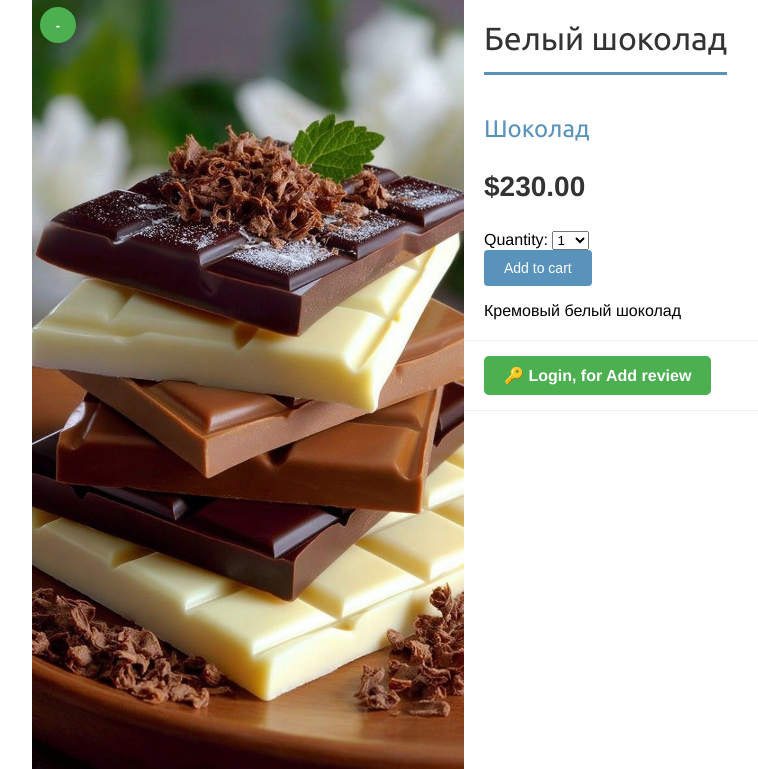
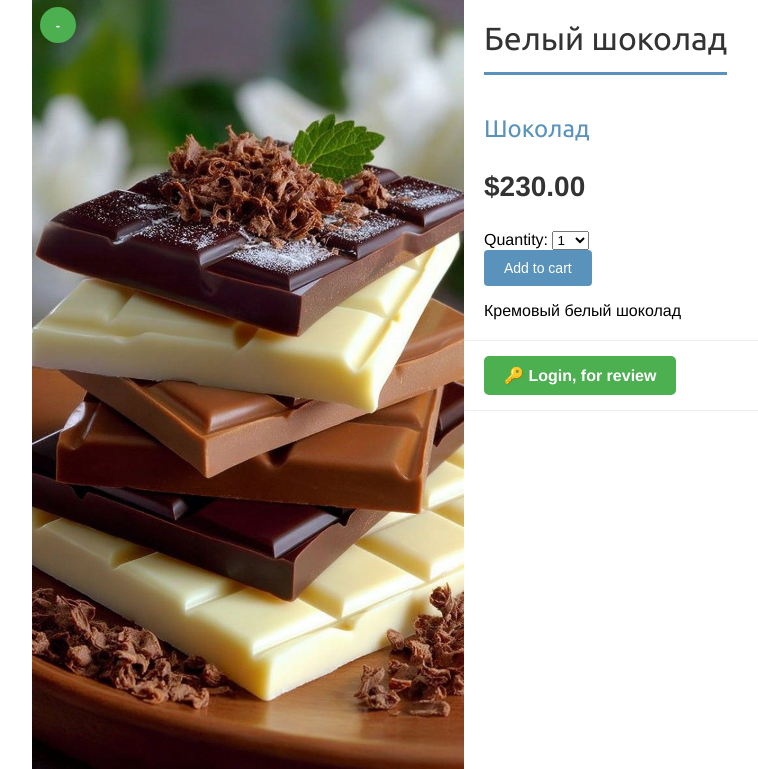
Before and after one commit to sultonovmuhibulloh612/django-shop, a Django app: page /9/white-chocolate/ in a window 1280 px wide. Shown: the part 109-878 px from the top of the page, without its empty margins (68-826 px from the left). Run offline with Django 5.2, Linux system fonts and the light colour scheme; data comes from the database, SQL or seed files in the repository; data that the repository does not hold is empty; parts of the project's set-up code (start-up, migrations or seed data) failed here and were passed over.

Commit message:
complit version

```diff
--- a/myshop/shop/templates/shop/product/detail.html
+++ b/myshop/shop/templates/shop/product/detail.html
@@ -48,11 +48,11 @@
     <div class="review-section">
         {% if user.is_authenticated %}
             <a href="{% url 'like_and_rating:add_or_edit_review' product.id %}" class="review-link">
-                ✍️ Add review
+                ✍️ review
             </a>
         {% else %}
             <a href="{% url 'account:login' %}?next={% url 'shop:product_detail' product.id product.slug %}" class="review-link">
-                🔑 Login, for  Add review
+                🔑 Login, for  review
             </a>
         {% endif %}
     </div>
```
